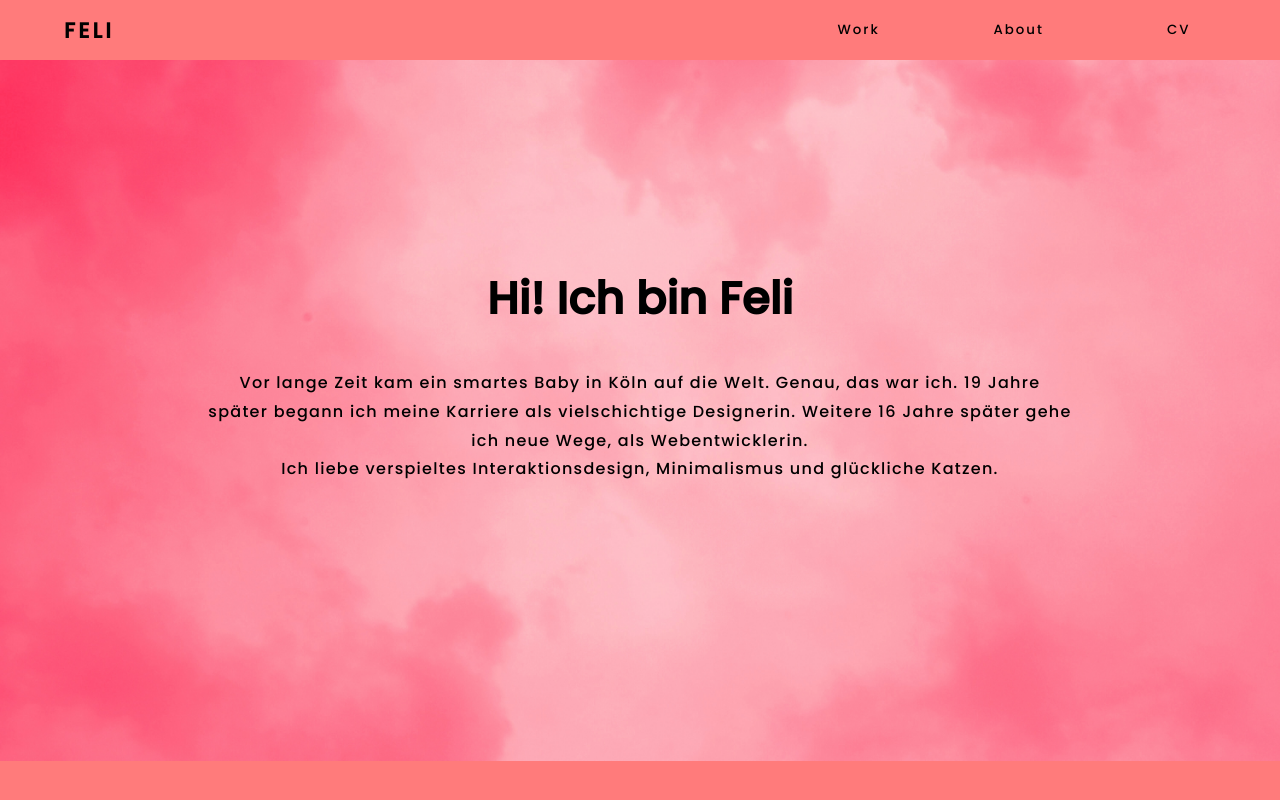
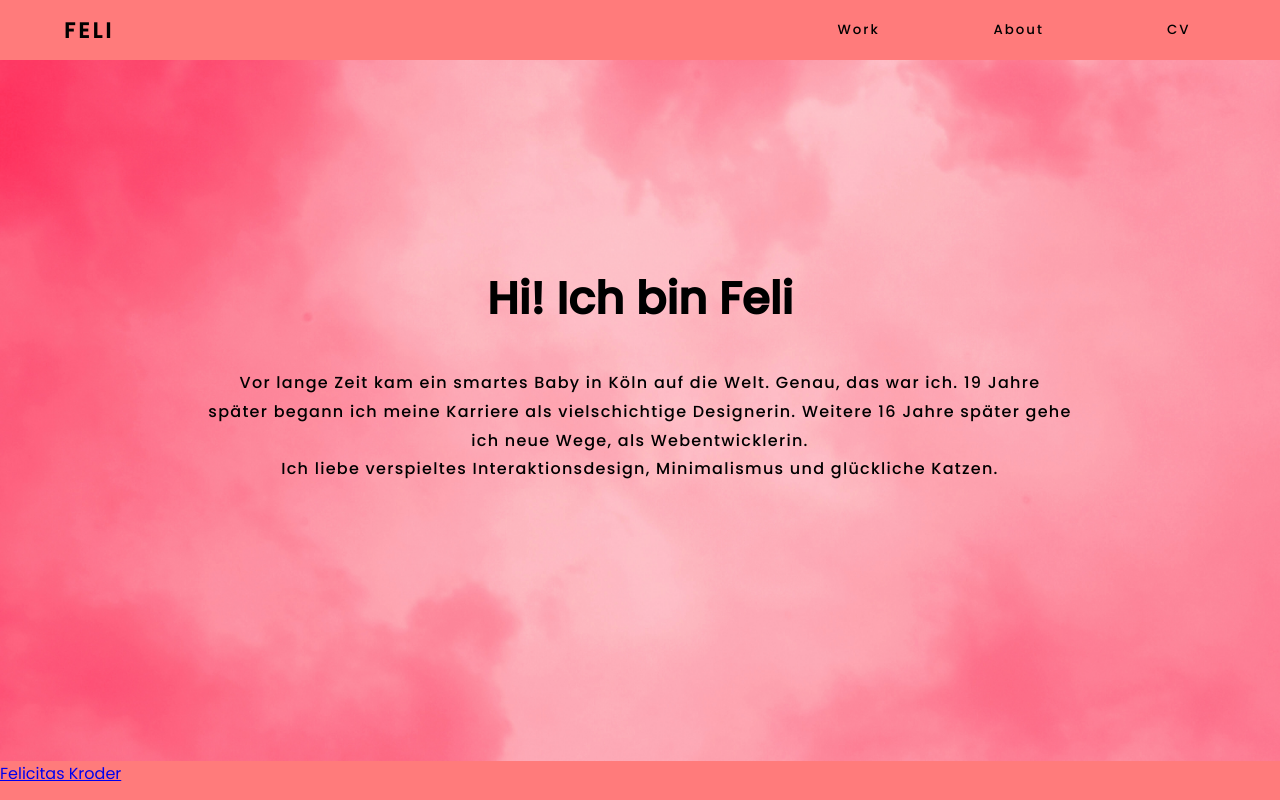
Before and after one commit to FeliKroder/FeliKroder.github.io, a Next.js app: page / in a window 1280 px wide. Built offline with nearby package versions, Linux system fonts and the light colour scheme.

Commit message:
Clean Layout and Create Footer

```diff
--- a/components/AboveTheFold/index.jsx
+++ b/components/AboveTheFold/index.jsx
@@ -5,16 +5,11 @@ import {
   StyledOverlayTextBox,
   StyledOverlayTitle,
 } from "@/design-system/StyledImage";
-import { StyledHeader } from "@/design-system/StyledHeader";
-import MainNavigation from "@/components/MainNavigation";
+import Header from "../Header";
 
 export default function AboveTheFold() {
   return (
     <div>
-      <StyledHeader>
-        <p>Feli</p>
-        <MainNavigation></MainNavigation>
-      </StyledHeader>
       <StyledContainer>
         <StyledImage
           src="/rosacloud.jpg"
--- a/components/Footer/index.jsx
+++ b/components/Footer/index.jsx
@@ -0,0 +1,9 @@
+import Link from "next/link";
+
+export default function Footer() {
+  return (
+    <>
+      <Link href="/about">Felicitas Kroder</Link>
+    </>
+  );
+}
--- a/pages/_app.jsx
+++ b/pages/_app.jsx
@@ -1,13 +1,11 @@
-// import Layout from "@/pages/_layout";
-import GlobalStyle from "@/design-system/GlobalStyle";
+import Layout from "@/pages/_layout";
 
 export default function App({ Component, pageProps }) {
   return (
     <>
-      {/* <Layout> */}
-      <GlobalStyle />
-      <Component {...pageProps} />
-      {/* </Layout> */}
+      <Layout>
+        <Component {...pageProps} />
+      </Layout>
     </>
   );
 }
--- a/pages/_document.jsx
+++ b/pages/_document.jsx
@@ -1,13 +1,13 @@
-import { Html, Head, Main, NextScript } from 'next/document'
+import { Html, Head, Main, NextScript } from "next/document";
 
 export default function Document() {
   return (
-    <Html lang="en">
+    <Html lang="de">
       <Head />
       <body>
         <Main />
         <NextScript />
       </body>
     </Html>
-  )
+  );
 }
--- a/pages/_layout.jsx
+++ b/pages/_layout.jsx
@@ -1,16 +1,16 @@
-// import Footer from "@/components/Footer";
-// import GlobalStyle from "@/design-system/GlobalStyle";
-// import Header from "@/components/Header";
+import Footer from "@/components/Footer";
+import GlobalStyle from "@/design-system/GlobalStyle";
+import Header from "@/components/Header";
 
-// function Layout({ children }) {
-//   return (
-//     <>
-//       <GlobalStyle />
-//       <Header />
-//       <main>{children}</main>
-//       <Footer />
-//     </>
-//   );
-// }
+function Layout({ children }) {
+  return (
+    <>
+      <GlobalStyle />
+      <Header />
+      <main>{children}</main>
+      <Footer />
+    </>
+  );
+}
 
 export default Layout;
```
